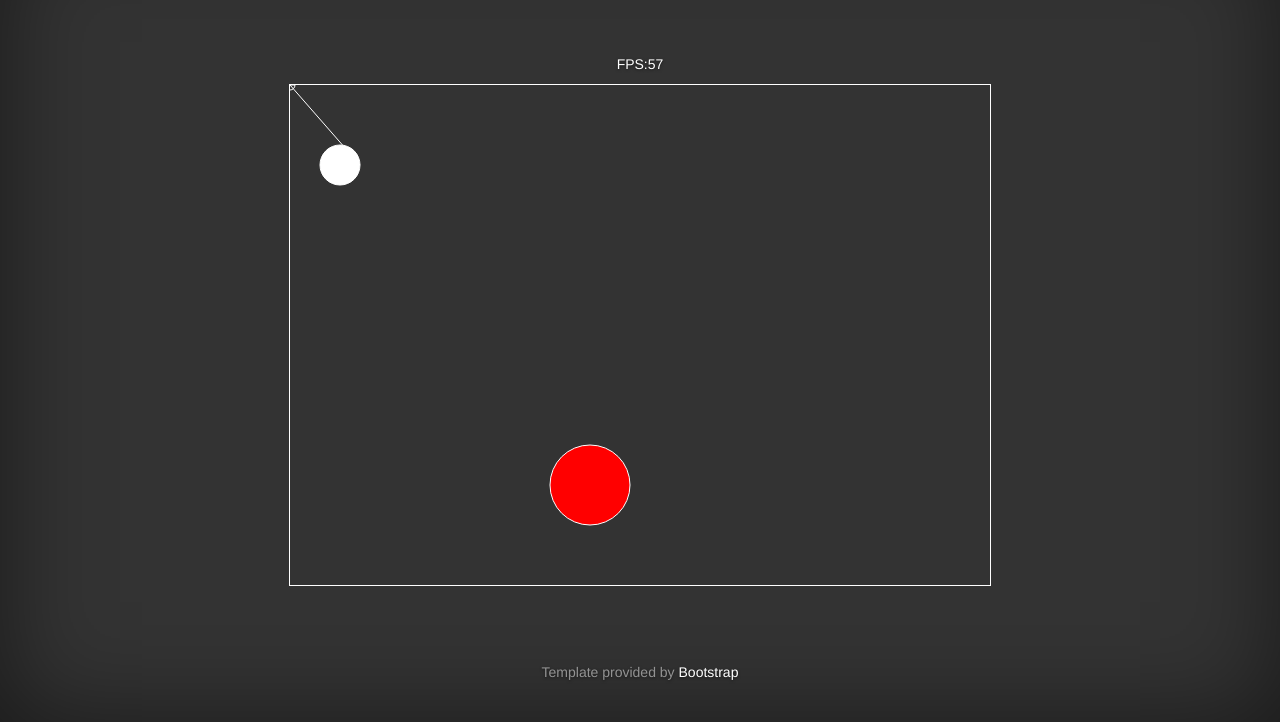
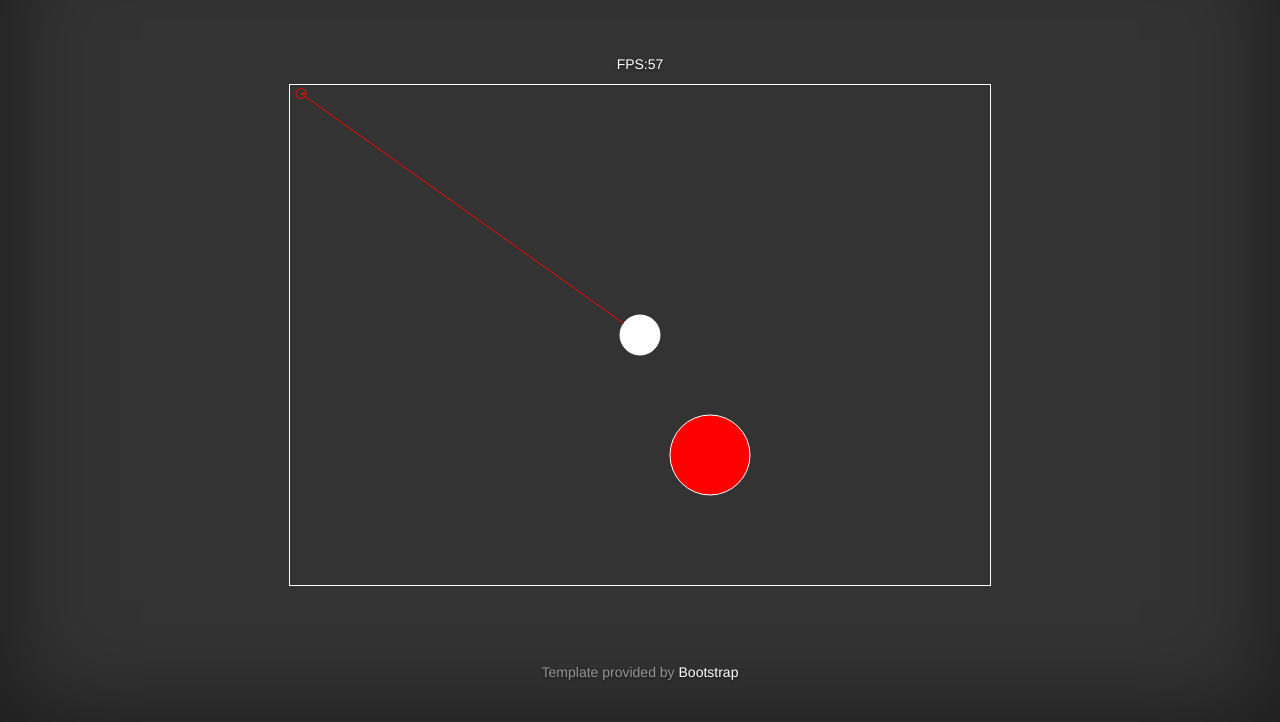
Before and after one commit to nbleisch/nbleisch.github.io, a plain HTML site: page index.html in a window 1280 px wide. Both pictures are taken after a click on the link "Play". Shown: the part 78-800 px from the top of the page. Drawn offline with Linux system fonts and the light colour scheme.

Commit message:
Adding some kind of centered viewport, but cursor handling seems to be defect right now

```diff
--- a/index.html
+++ b/index.html
@@ -84,11 +84,20 @@
 
     var staticObject1 = new GameObject();
     staticObject1.radius = 40;
-    staticObject1.x = 300;
-    staticObject1.y = 400;
+    staticObject1.x = 120;
+    staticObject1.y = 200;
     staticObject1.color = "#FF0000";
 
     var mapObjects = [player, staticObject1];
+
+    var viewport = {
+      x : 0,
+      y : 0,
+      width : 0,
+      height : 0
+    };
+    viewport.width = canvas.width;
+    viewport.height = canvas.height;
 
     /*player.x = canvas.width / 2;
     player.y = canvas.height / 2;
--- a/js/inputlistener.js
+++ b/js/inputlistener.js
@@ -9,7 +9,7 @@
     var self = this;
 
     this.registerMouseListener = function(component){
-      component.addEventListener('mousemove', function(event) {
+      window.addEventListener('mousemove', function(event) {
         mousePos.x = event.clientX - $(component).offset().left;
         mousePos.y = event.clientY - $(component).offset().top;
         var a = (player.x - mousePos.x);
--- a/js/renderer.js
+++ b/js/renderer.js
@@ -23,17 +23,18 @@
 
       function render(context){
         //reset current canvas
-        context.clearRect(0, 0, canvas.width, canvas.height);
-        //for (var mapObject in mapObjects){
-          drawObject(context, player);
-          drawObject(context, staticObject1);
-        //}
+        context.clearRect(0, 0, viewport.width, viewport.height);
+        viewport.x = player.x - viewport.width/2; //- player.radius/2;
+        viewport.y = player.y - viewport.height/2; //- player.radius;
+        for (var i = 0; i < mapObjects.length; i++){
+          drawObject(context, mapObjects[i]);
+        }
         drawCursor(context, player);
       }
 
       function drawObject(context, object){
         context.beginPath();
-        context.arc(object.x, object.y, object.radius, 0, 2 * Math.PI, false);
+        context.arc(object.x - viewport.x, object.y - viewport.y, object.radius, 0, 2 * Math.PI, false);
         context.fillStyle = object.color;
         context.fill();
         context.lineWidth = 1;
@@ -44,10 +45,11 @@
       function drawCursor(context, object){
         context.beginPath();
         //render cursor
-        lineX1 = object.x + Math.cos(Math.PI/180 * object.orientation)*object.radius;
-        lineY1 = object.y + Math.sin(Math.PI/180 * object.orientation)*object.radius;
+        lineX1 = object.x - viewport.x + Math.cos(Math.PI/180 * object.orientation)*object.radius ;
+        lineY1 = object.y - viewport.y + Math.sin(Math.PI/180 * object.orientation)*object.radius ;
+        context.strokeStyle = "#FF0000";
         context.moveTo(lineX1,lineY1);
-        context.lineTo(mousePos.x, mousePos.y);
-        context.arc(mousePos.x, mousePos.y,5, 0, 2 * Math.PI, false);
+        context.lineTo(mousePos.x - viewport.x, mousePos.y -  viewport.y);
+        context.arc(mousePos.x - viewport.x, mousePos.y - viewport.y,5, 0, 2 * Math.PI, false);
         context.stroke();
       }
```
